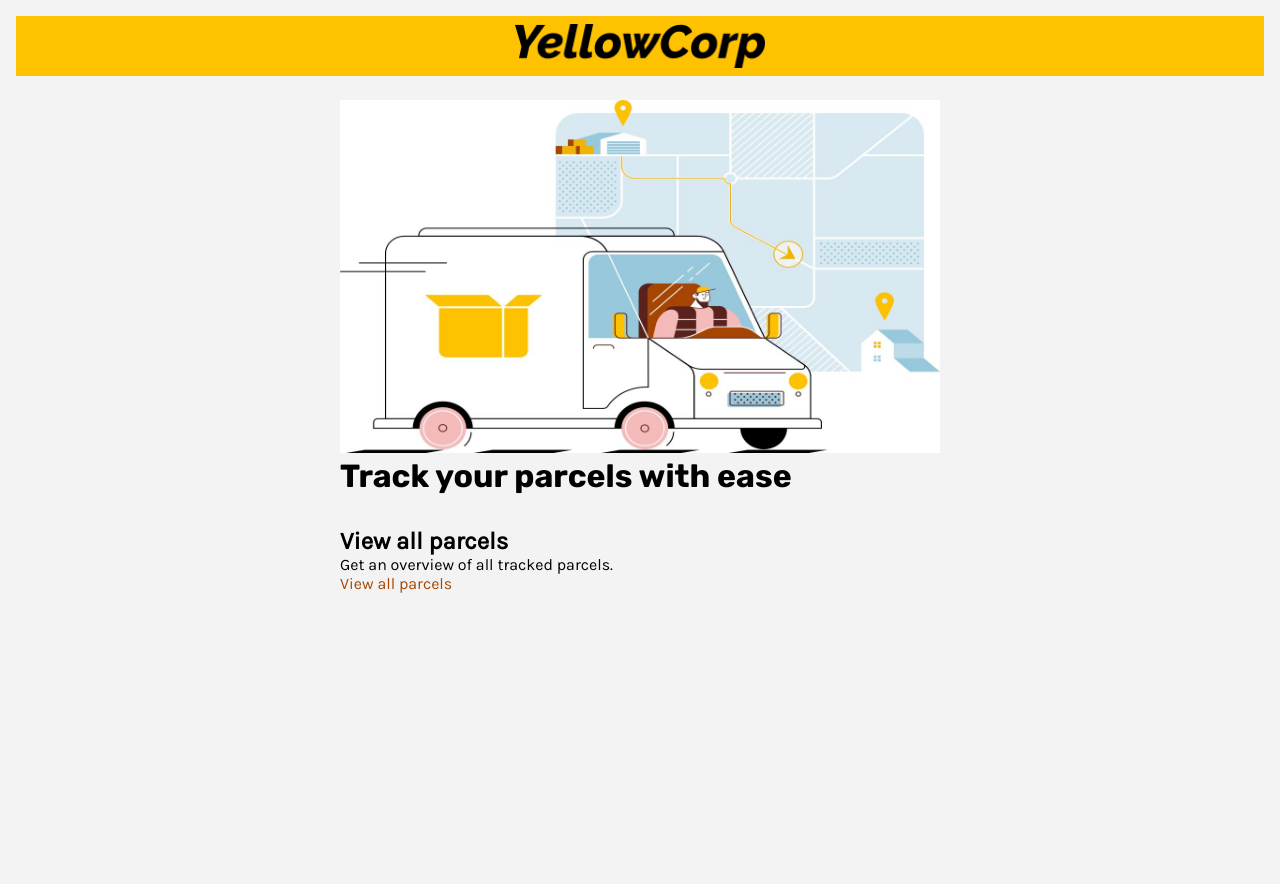
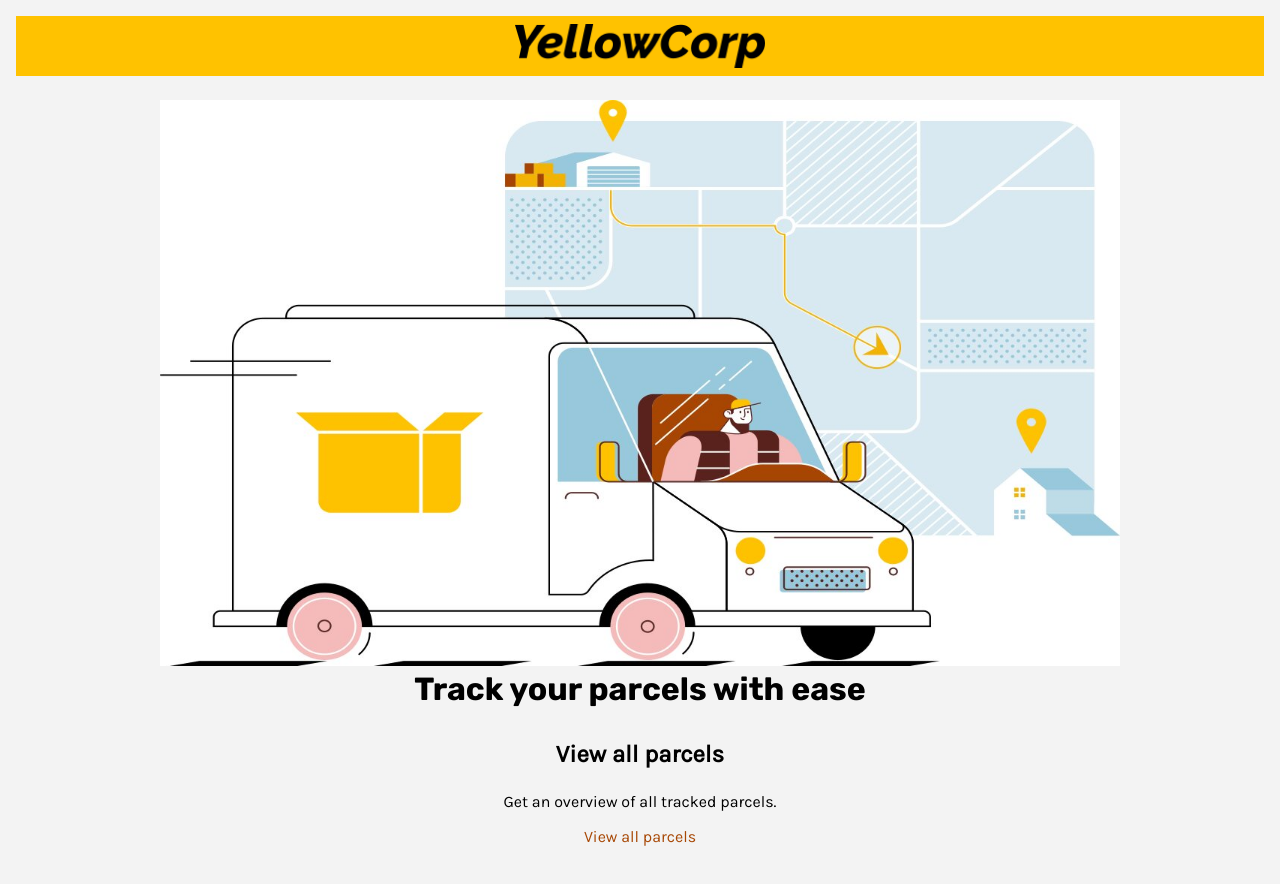
Before and after one commit to sailathatammana/yellow-corp, a React (Create React App) app: page / in a window 1280 px wide. Shown: the top 884 px of the page. Built offline with nearby package versions, Linux system fonts and the light colour scheme.

Commit message:
Home page desktop query fixed

```diff
--- a/src/pages/Home.jsx
+++ b/src/pages/Home.jsx
@@ -11,6 +11,7 @@ export default function Home() {
         src={logo}
         alt="Illustration of a delivery van"
       />
+      <div className="home-intro">
         <h1>Track your parcels with ease</h1>
         <h2>View all parcels</h2>
         <p>Get an overview of all tracked parcels.</p>
@@ -18,5 +19,6 @@ export default function Home() {
           View all parcels
         </Link>
       </div>
+    </div>
   );
 }
--- a/src/styles/base/layout.scss
+++ b/src/styles/base/layout.scss
@@ -21,7 +21,7 @@ body {
     padding: $space-big;
   }
   @media (min-width: $media-tablet) {
-    max-width: 600px;
+    max-width: 960px;
     padding: $space-big 0;
   }
 }
--- a/src/styles/pages/home.scss
+++ b/src/styles/pages/home.scss
@@ -1,5 +1,17 @@
-.image-van {
-  width: 100%;
-  max-width: 960px;
-  margin: var(--space-big) auto;
+#home {
+  .image-van {
+    width: 100%;
+    height: auto;
+    object-fit: cover;
+  }
+  .home-intro {
+    margin: auto $space-medium;
+    text-align: center;
+  }
+  h2 {
+    margin-bottom: $space-big;
+  }
+  p {
+    margin-bottom: $space-medium;
+  }
 }
```
Lines whose indentation alone changed are shown as unchanged.
